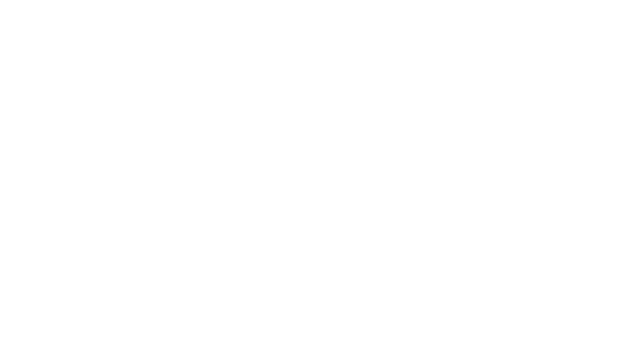
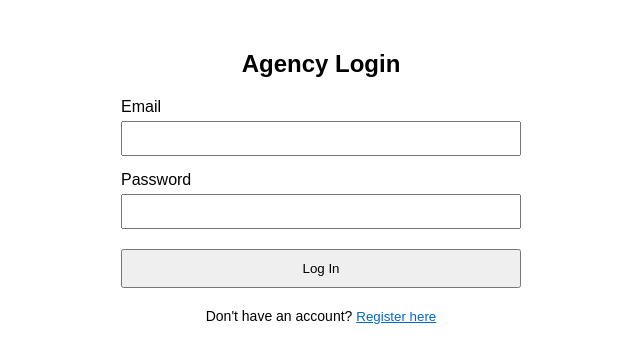
Before and after one commit to gautamchandna5-alt/clientDashboard, a React (Vite) app in the folder frontend/: page / in a window 1280 px wide. Shown: the top 362 px of the page, without its empty margins (319-959 px from the left). Built offline with nearby package versions, Linux system fonts and the light colour scheme.

Commit message:
basic foundation for frontend

```diff
--- a/frontend/src/App.tsx
+++ b/frontend/src/App.tsx
@@ -0,0 +1,9 @@
+import AuthPage from './pages/AuthPage';
+
+const App = () => {
+  return (
+    <AuthPage />
+  );
+};
+
+export default App;
--- /dev/null
+++ b/frontend/src/api/axios.ts
@@ -0,0 +1,9 @@
+import axios from 'axios';
+
+export const api = axios.create({
+    baseURL: 'http://localhost:3000/api',
+    withCredentials: true,
+    headers: {
+        'Content-Type': 'application/json'
+    }
+});
--- /dev/null
+++ b/frontend/src/context/AuthContext.tsx
@@ -0,0 +1,47 @@
+import { createContext, useState, useContext, type ReactNode } from 'react';
+
+export interface User {
+    id: number;
+    name: string;
+    email: string;
+    role: 'ADMIN' | 'PROJECT_MANAGER' | 'DEVELOPER';
+}
+
+interface AuthState {
+    user: User | null;
+    accessToken: string | null;
+}
+
+interface AuthContextType extends AuthState {
+    setAuth: (user: User, token: string) => void;
+    clearAuth: () => void;
+}
+
+const AuthContext = createContext<AuthContextType | undefined>(undefined);
+
+export const AuthProvider = ({ children }: { children: ReactNode }) => {
+    const [auth, setAuthState] = useState<AuthState>({
+        user: null,
+        accessToken: null,
+    });
+
+    const setAuth = (user: User, token: string) => {
+        setAuthState({ user, accessToken: token });
+    };
+
+    const clearAuth = () => {
+        setAuthState({ user: null, accessToken: null });
+    };
+
+    return (
+        <AuthContext.Provider value={{ ...auth, setAuth, clearAuth }}>
+            {children}
+        </AuthContext.Provider>
+    );
+};
+
+export const useAuth = () => {
+    const context = useContext(AuthContext);
+    if (!context) throw new Error('useAuth must be used within an AuthProvider');
+    return context;
+};
--- a/frontend/src/main.tsx
+++ b/frontend/src/main.tsx
@@ -1,9 +1,12 @@
-import React from 'react';
-import ReactDOM from 'react-dom/client';
-import App from './App';
+import { StrictMode } from 'react';
+import { createRoot } from 'react-dom/client';
+import App from './App.tsx';
+import { AuthProvider } from './context/AuthContext.tsx';
 
-ReactDOM.createRoot(document.getElementById('root') as HTMLElement).render(
-
-
-
+createRoot(document.getElementById('root')!).render(
+  <StrictMode>
+    <AuthProvider>
+      <App />
+    </AuthProvider>
+  </StrictMode>,
 );
--- a/frontend/src/pages/AuthPage.tsx
+++ b/frontend/src/pages/AuthPage.tsx
@@ -0,0 +1,127 @@
+import { useState } from 'react';
+import { useAuth } from '../context/AuthContext.tsx';
+import { api } from '../api/axios.ts';
+
+const AuthPage = () => {
+    const { user, setAuth, clearAuth } = useAuth();
+
+    const [isLogin, setIsLogin] = useState(true);
+    const [message, setMessage] = useState('');
+    const [error, setError] = useState('');
+
+    const [name, setName] = useState('');
+    const [email, setEmail] = useState('');
+    const [password, setPassword] = useState('');
+
+    if (user) {
+        return (
+            <div style={{ maxWidth: '400px', margin: '100px auto', textAlign: 'center', fontFamily: 'sans-serif' }}>
+                <h2>Welcome, {user.name}</h2>
+                <h4 style={{ color: 'gray' }}>Role: {user.role}</h4>
+                <button
+                    onClick={clearAuth}
+                    style={{ marginTop: '20px', padding: '8px 16px', cursor: 'pointer' }}
+                >
+                    Logout
+                </button>
+            </div>
+        );
+    }
+
+    const handleSubmit = async (e: React.FormEvent) => {
+        e.preventDefault();
+        setError('');
+        setMessage('');
+
+        try {
+            if (isLogin) {
+                const response = await api.post('/auth/login', { email, password });
+                const { user, accessToken } = response.data;
+                setAuth(user, accessToken);
+            } else {
+                await api.post('/auth/register', { name, email, password });
+                setMessage('Registration successful! Please log in.');
+                setPassword('');
+                setIsLogin(true);
+            }
+        } catch (err: any) {
+            setError(err.response?.data?.message || 'Authentication failed. Please try again.');
+        }
+    };
+
+    return (
+        <div style={{ maxWidth: '400px', margin: '50px auto', fontFamily: 'sans-serif' }}>
+            <h2 style={{ textAlign: 'center' }}>
+                {isLogin ? 'Agency Login' : 'Register New Admin'}
+            </h2>
+
+            {message && <div style={{ color: 'green', marginBottom: '10px', textAlign: 'center' }}>{message}</div>}
+            {error && <div style={{ color: 'red', marginBottom: '10px', textAlign: 'center' }}>{error}</div>}
+
+            <form onSubmit={handleSubmit} style={{ display: 'flex', flexDirection: 'column', gap: '15px' }}>
+                {!isLogin && (
+                    <div>
+                        <label style={{ display: 'block', marginBottom: '5px' }}>Full Name</label>
+                        <input
+                            type="text"
+                            value={name}
+                            onChange={(e) => setName(e.target.value)}
+                            required={!isLogin}
+                            style={{ width: '100%', padding: '8px', boxSizing: 'border-box' }}
+                        />
+                    </div>
+                )}
+
+                <div>
+                    <label style={{ display: 'block', marginBottom: '5px' }}>Email</label>
+                    <input
+                        type="email"
+                        value={email}
+                        onChange={(e) => setEmail(e.target.value)}
+                        required
+                        style={{ width: '100%', padding: '8px', boxSizing: 'border-box' }}
+                    />
+                </div>
+
+                <div>
+                    <label style={{ display: 'block', marginBottom: '5px' }}>Password</label>
+                    <input
+                        type="password"
+                        value={password}
+                        onChange={(e) => setPassword(e.target.value)}
+                        required
+                        style={{ width: '100%', padding: '8px', boxSizing: 'border-box' }}
+                    />
+                </div>
+
+                <button type="submit" style={{ padding: '10px', cursor: 'pointer', marginTop: '5px' }}>
+                    {isLogin ? 'Log In' : 'Register Account'}
+                </button>
+            </form>
+
+            <p style={{ textAlign: 'center', marginTop: '20px', fontSize: '14px' }}>
+                {isLogin ? "Don't have an account? " : "Already have an account? "}
+                <button
+                    type="button"
+                    onClick={() => {
+                        setIsLogin(!isLogin);
+                        setError('');
+                        setMessage('');
+                    }}
+                    style={{
+                        background: 'none',
+                        border: 'none',
+                        color: '#0066cc',
+                        cursor: 'pointer',
+                        textDecoration: 'underline',
+                        padding: 0
+                    }}
+                >
+                    {isLogin ? 'Register here' : 'Login here'}
+                </button>
+            </p>
+        </div>
+    );
+};
+
+export default AuthPage;
--- a/package.json
+++ b/package.json
@@ -20,6 +20,7 @@
   "dependencies": {
     "bcrypt": "^6.0.0",
     "cookie-parser": "^1.4.7",
+    "cors": "^2.8.6",
     "dotenv": "^17.4.2",
     "express": "^5.2.1",
     "jsonwebtoken": "^9.0.3",
```
Also changed, not shown: 2 other files (tests, documents, lock files or other folders).
